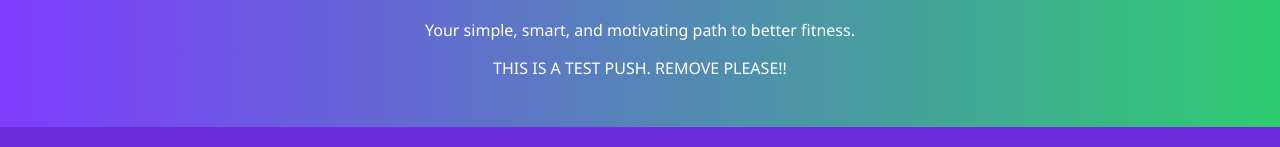
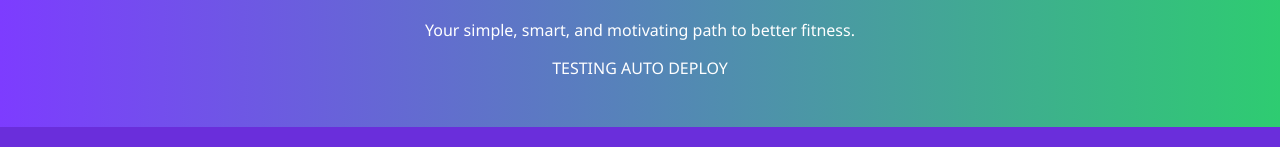
Before and after one commit to Eoghan-OD/GlowPath, a website: page public/home-glowpath.html in a window 1280 px wide. Shown: the part 202-349 px from the top of the page. Drawn offline with Linux system fonts and the light colour scheme; files whose address does not match are found by name.

Commit message:
Update test message in home-glowpath.html
Replaces the placeholder test message with 'TESTING AUTO DEPLOY' in the homepage header for deployment testing purposes.

```diff
--- a/public/home-glowpath.html
+++ b/public/home-glowpath.html
@@ -15,7 +15,7 @@
     <img src="assets/logo.png" alt="GlowPath Logo" class="glowpath-logo" />
     <h1>Welcome to GlowPath</h1>
     <p>Your simple, smart, and motivating path to better fitness.</p>
-    <p> THIS IS A TEST PUSH. REMOVE PLEASE!! </p>
+    <p> TESTING AUTO DEPLOY </p>
   </header>
 
   <!-- Navigation bar linking to main pages -->
```
